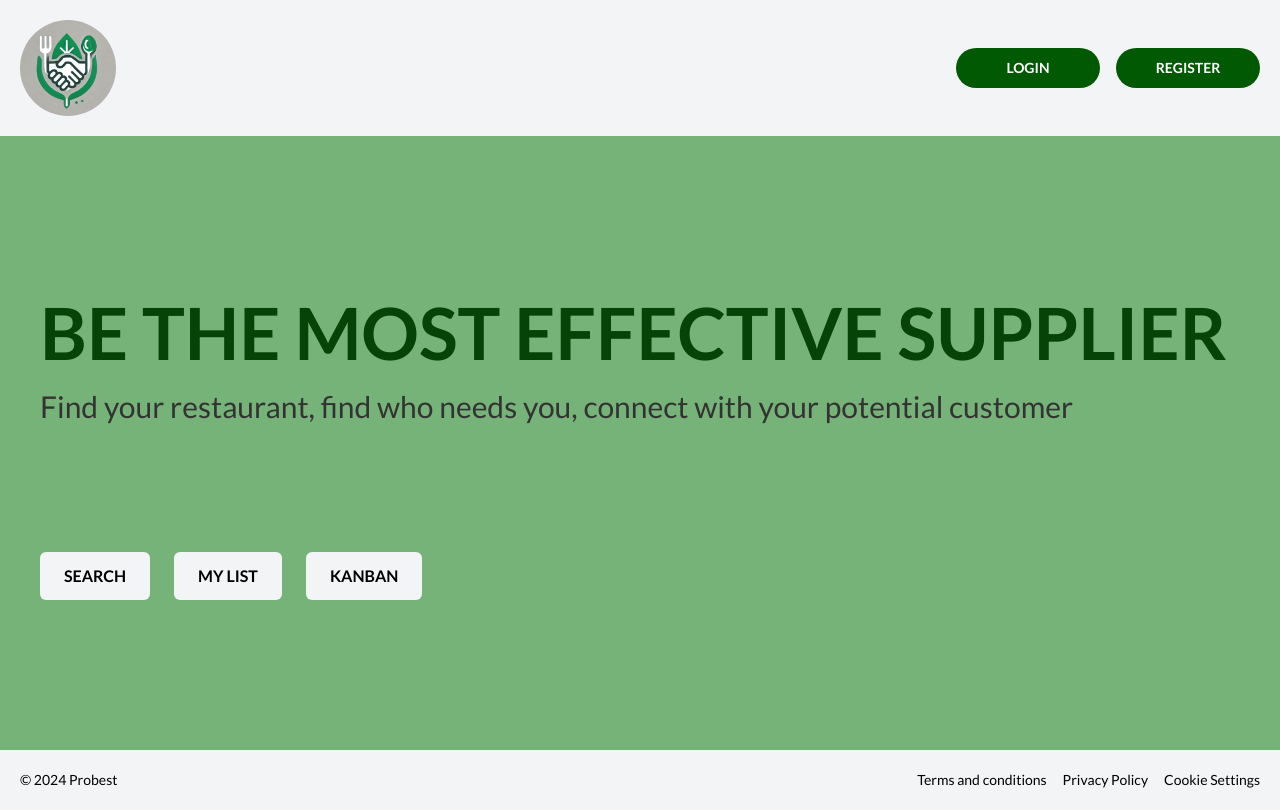
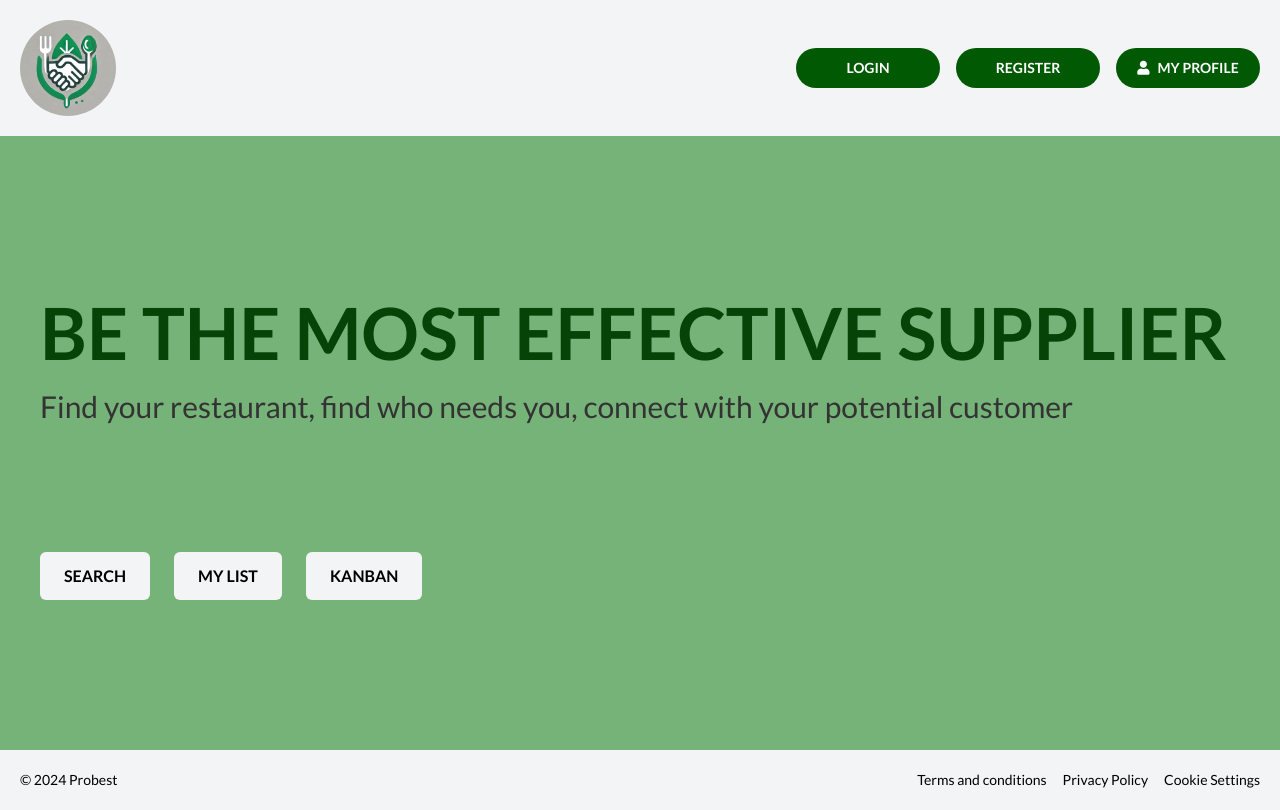
Before and after one commit to rominadl/FEPT08-FinalProject, a Vue app: page /#/ in a window 1280 px wide. Built offline with nearby package versions, Linux system fonts and the light colour scheme.

Commit message:
My Profile

```diff
--- a/index.html
+++ b/index.html
@@ -23,6 +23,9 @@
     <link rel="icon" type="image/svg+xml" href="/vite.svg" />
     <meta name="viewport" content="width=device-width, initial-scale=1.0" />
     <title>Vite + Vue</title>
+    <!-- icono para mi perfil -->
+    <link rel="stylesheet" href="https://cdnjs.cloudflare.com/ajax/libs/font-awesome/5.15.4/css/all.min.css">
+
   </head>
 
   <body>
--- a/src/views/Home.vue
+++ b/src/views/Home.vue
@@ -1,9 +1,9 @@
 <template>
   <div class="h-auto sm:h-[750px] bg-graylight">
     <!-- Barra de navegación -->
-    <nav class="grid grid-cols-2 sm:grid-cols-3 p-5 bg-gray-100 items-center">
+    <nav class="flex items-center justify-between p-5 bg-gray-100">
   <!-- Logo con enlace a home -->
-      <div class="col-span-1 flex justify-start items-center">
+  <div class="flex justify-start items-center">
     <router-link to="/">
       <div class="w-16 sm:w-20 md:w-24 h-16 sm:h-20 md:h-24 rounded-full overflow-hidden">
         <img src="/src/logorest.png" alt="Logo" class="w-full h-full object-cover" />
@@ -12,7 +12,7 @@
   </div>
 
   <!-- Botones de sesión -->
-      <div class="col-span-1 sm:col-span-2 flex justify-end space-x-2 sm:space-x-4">
+  <div class="flex items-center space-x-2 sm:space-x-4">
     <!-- Botón Log In -->
     <button
       @click="showLoginForm = true"
@@ -27,8 +27,19 @@
     >
       REGISTER
     </button>
+<!-- Botón MY PROFILE con ícono -->
+<router-link to="/MiPerfil">
+  <button
+    class="text-xs sm:text-sm bg-primary hover:bg-green-700 text-white font-bold py-2 px-4 rounded-full h-10 w-28 sm:w-36 flex items-center justify-center space-x-2"
+  >
+    <i class="fas fa-user"></i>
+    <span>MY PROFILE</span>
+  </button>
+</router-link>
+
   </div>
 </nav>
+
 
     <!-- Formulario de inicio de sesión -->
     <div v-if="showLoginForm" class="fixed inset-0 flex justify-center items-center bg-gray-900 bg-opacity-50">
```
Lines whose indentation alone changed are shown as unchanged.
